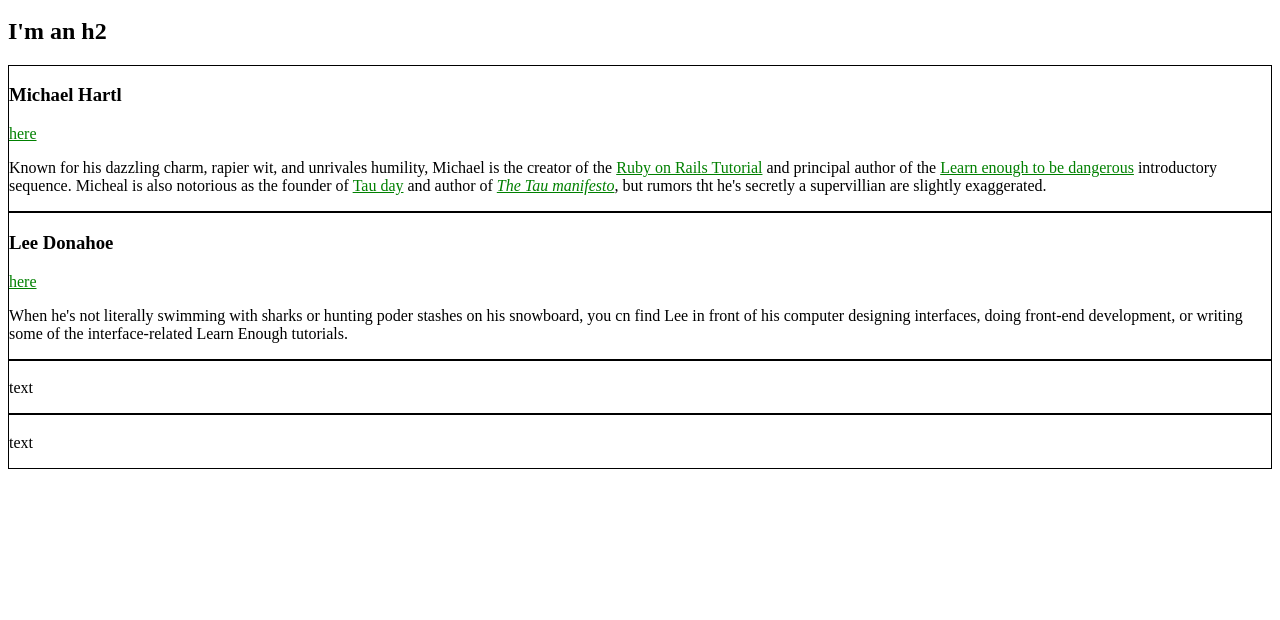
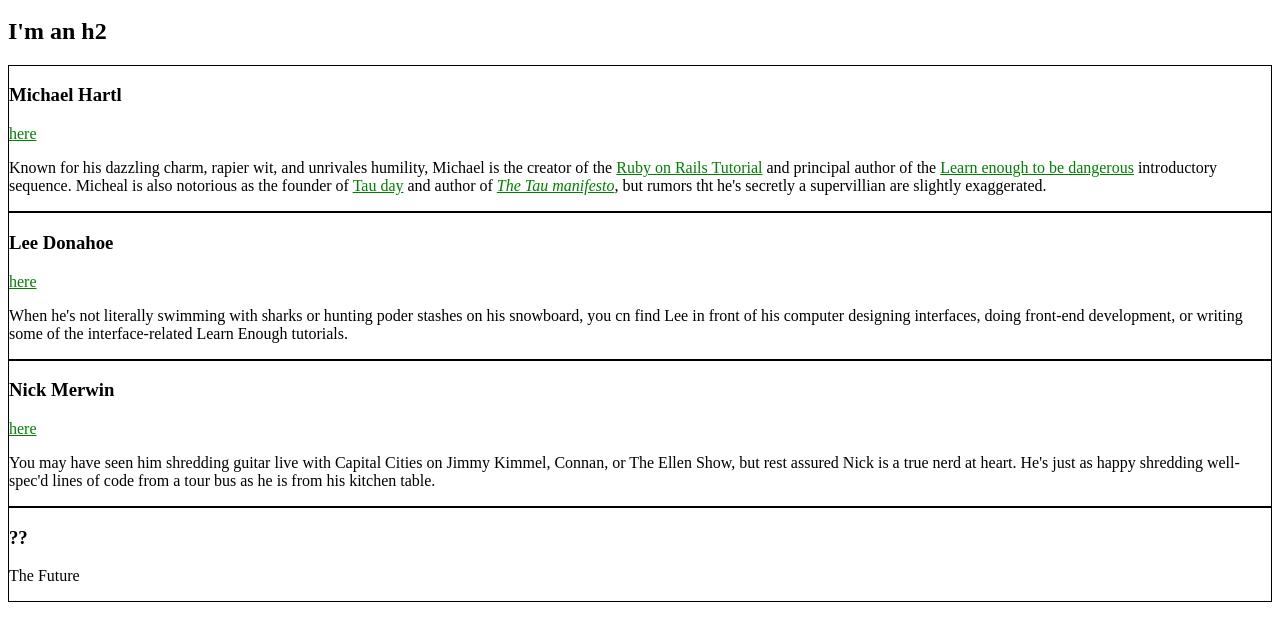
Before and after one commit to FranciscoRMRZ/letbd-sample-site, a plain HTML site: page index.html in a window 1280 px wide. Shown: the part 136-756 px from the top of the page. Drawn offline with Linux system fonts and the light colour scheme.

Commit message:
feat(content): :sparkles: add NM bio, fix MH x link

```diff
--- a/index.html
+++ b/index.html
@@ -33,7 +33,7 @@
     <h2>I'm an h2 </h2>
     <div class="bio-box">
       <h3>Michael Hartl</h3>
-      <a href="https://twitter.com/mhartl1">here</a>
+      <a href="https://twitter.com/mhartl">here</a>
       <p>
         Known for his dazzling charm, rapier wit, and unrivales humility, Michael
         is the creator of the
@@ -57,17 +57,20 @@
       </p>
     </div>
     <div class="bio-box">
-      <h3></h3>
-      <a href="http://"></a>
+      <h3>Nick Merwin</h3>
+      <a href="https://twitter.com/nickmerwin">here</a>
       <p>
-        text
+        You may have seen him shredding guitar live with Capital Cities on Jimmy
+        Kimmel, Connan, or The Ellen Show, but rest assured Nick is a true nerd
+        at heart. He's just as happy shredding well-spec'd lines of code from a
+        tour bus as he is from his kitchen table.
       </p>
     </div>
     <div class="bio-box">
-      <h3></h3>
-      <a href="http://"></a>
+      <h3>??</h3>
+      <a href="http://example.com"></a>
       <p>
-        text
+        The Future
       </p>
     </div>
   </body>
```
